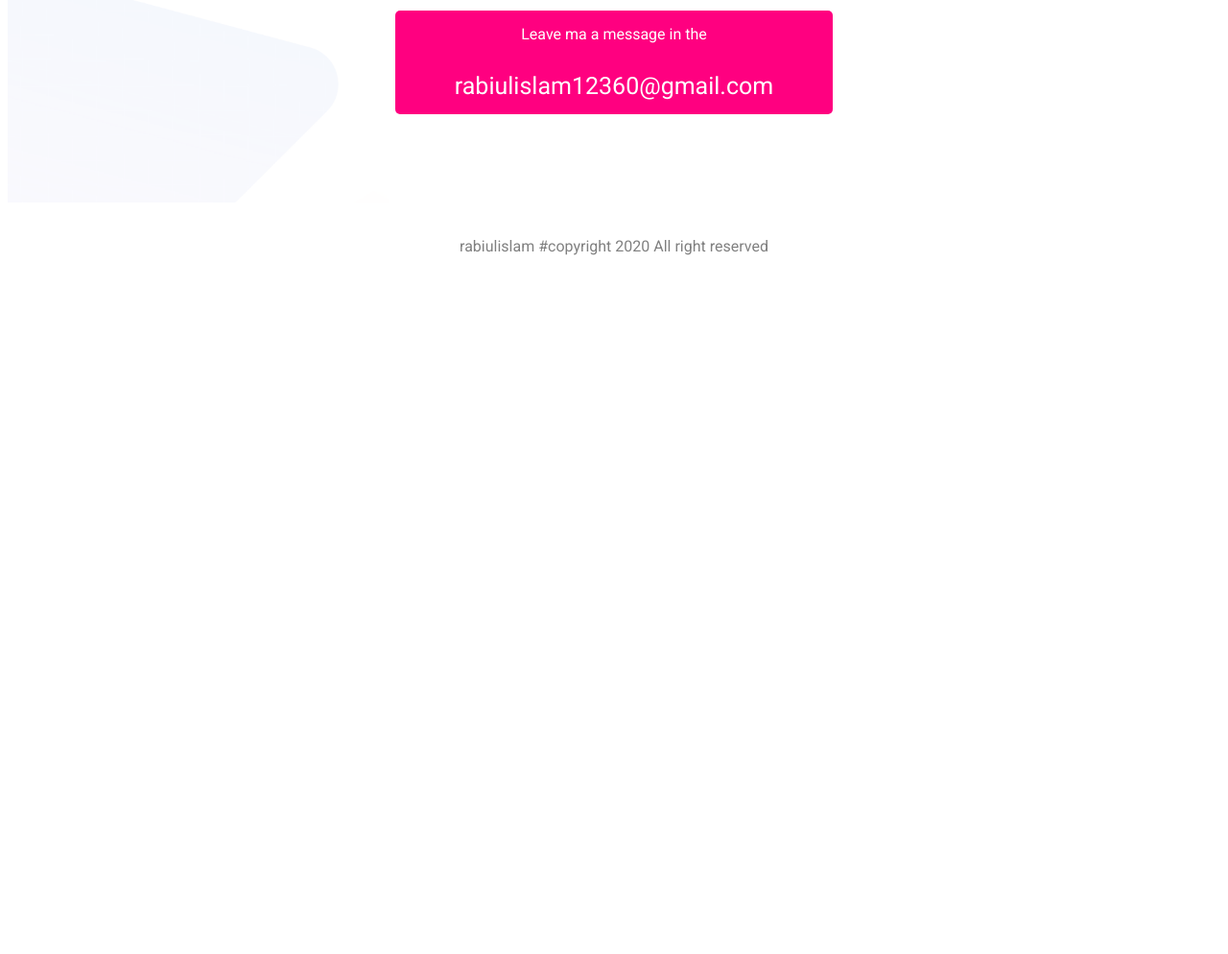
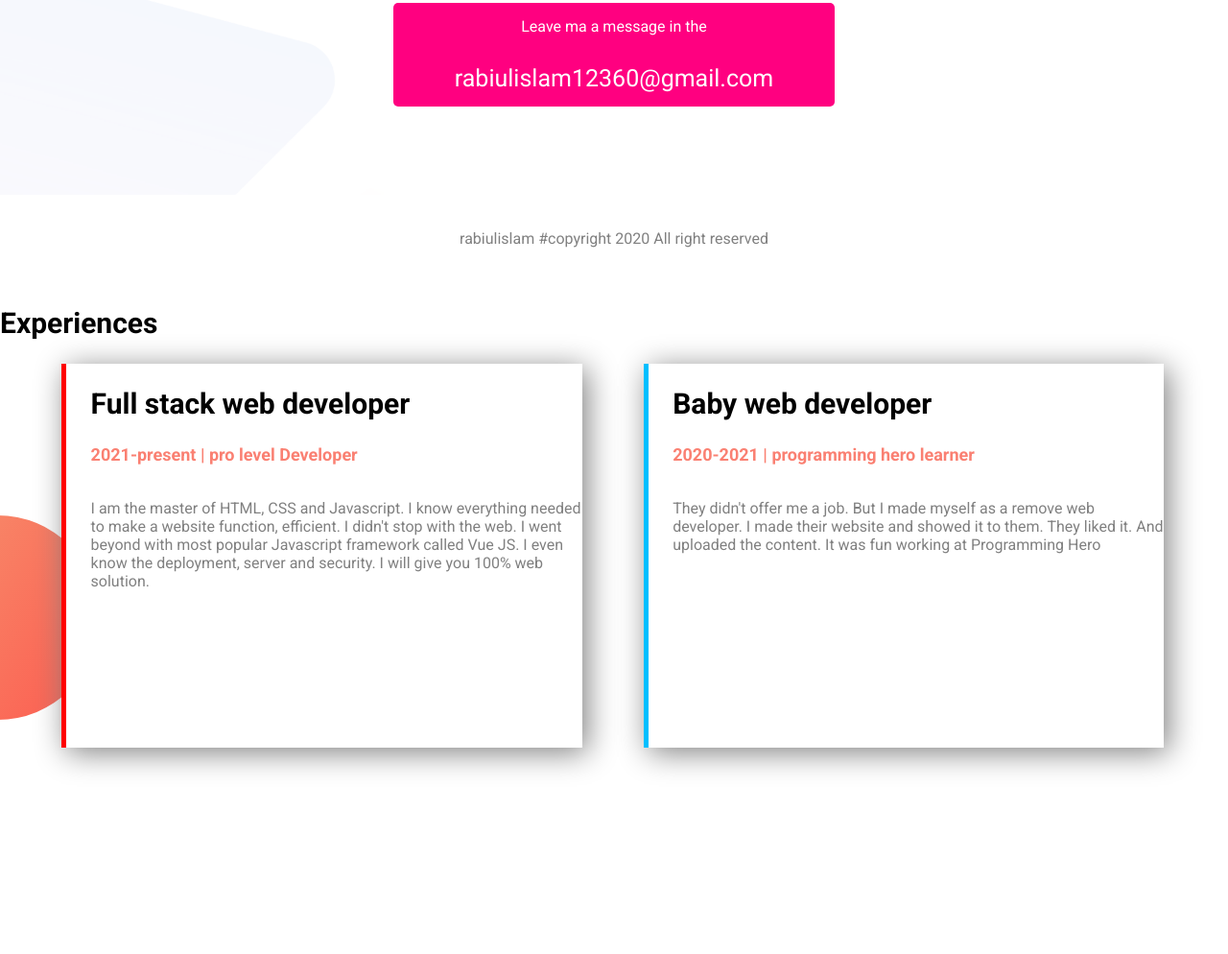
Before and after one commit to RabiulRabbi/personal-website, a plain HTML site: page index.html in a window 1280 px wide. Shown: the part 2097-3091 px from the top of the page at 96% size. Before the commit the page ends 2399 px from the top, so only its background shows below. Drawn offline with Linux system fonts and the light colour scheme.

Commit message:
extra added

```diff
--- a/index.html
+++ b/index.html
@@ -73,6 +73,23 @@
     <div class="footer-section">
         <p>rabiulislam #copyright 2020 All right reserved</p>
     </div>
+
+
+    <section class="experience-section">
+        <h1>Experiences</h1>
+        <div id="full-stack" class="half-width box">
+            <h1>Full stack web developer</h1>
+            <h2>2021-present | pro level Developer</h2>
+            <p>I am the master of HTML, CSS and Javascript. I know everything needed to make a website function, efficient. I didn't stop with the web. I went beyond with most popular Javascript framework called Vue JS. I even know the deployment, server
+                and security. I will give you 100% web solution.</p>
+        </div>
+        </div>
+        <div id="baby-web" class="half-width box">
+            <h1>Baby web developer</h1>
+            <h2>2020-2021 | programming hero learner</h2>
+            <p>They didn't offer me a job. But I made myself as a remove web developer. I made their website and showed it to them. They liked it. And uploaded the content. It was fun working at Programming Hero</p>
+        </div>
+    </section>
 </body>
 
 </html>
--- a/style.css
+++ b/style.css
@@ -1,4 +1,5 @@
     body {
+        margin: 0;
         font-family: 'Roboto', sans-serif;
     }
 
@@ -156,3 +157,36 @@
     .footer-section p {
         text-align: center;
     }
+
+    .half-width {
+        float: left;
+        width: 40%;
+        margin-left: 5%;
+        padding-left: 2%;
+    }
+
+    .experience-section {
+        overflow: hidden;
+        background-image: url(images/exp-bg.png);
+        background-repeat: no-repeat;
+        background-position: left;
+    }
+
+    .box {
+        box-shadow: 5px 5px 30px gray;
+        height: 400px;
+        background-color: white;
+    }
+
+    #full-stack {
+        border-left: 5px solid red;
+    }
+
+    h2 {
+        color: salmon;
+        font-size: 18px;
+    }
+
+    #baby-web {
+        border-left: 5px solid deepskyblue;
+    }
```
Also changed, not shown: images/exp-bg.png (added).
